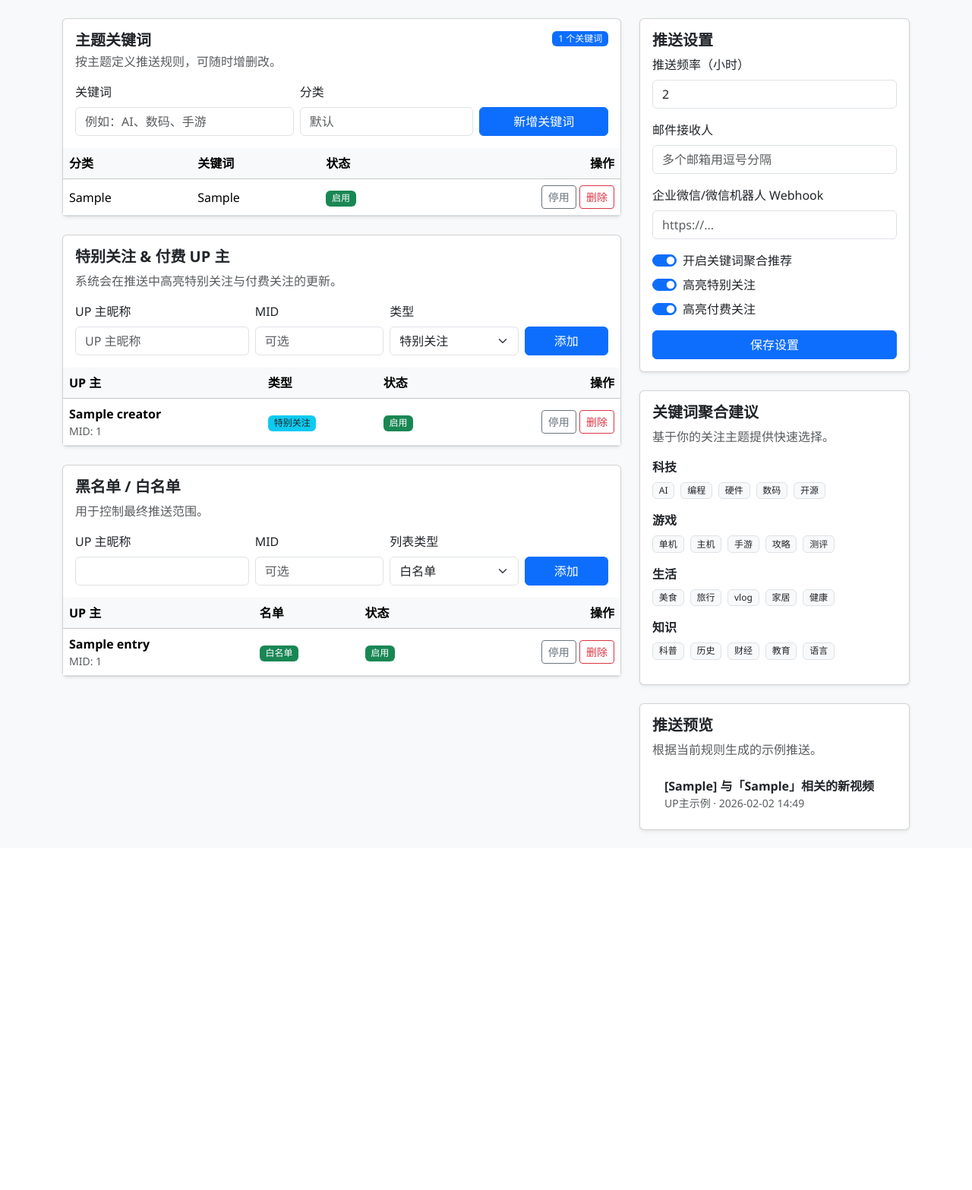
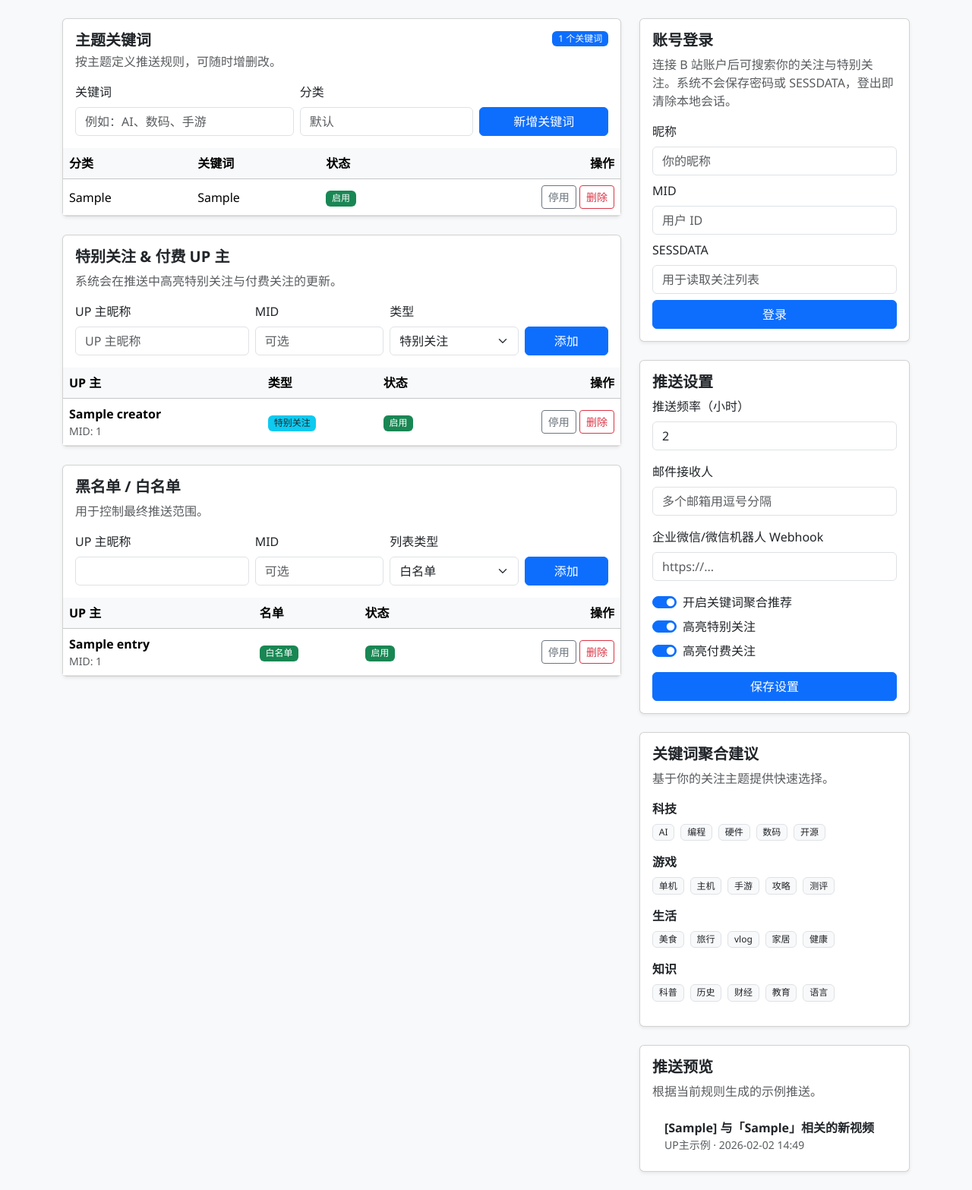
Before and after one commit to songlinzheng-cecoucan/BILIBILI-Helper, a Flask app: page / in a window 1280 px wide. Shown: the part 56-1623 px from the top of the page at 76% size. Before the commit the page ends 1152 px from the top, so only its background shows below. Run offline with Flask 3, Linux system fonts and the light colour scheme; data comes from the database, SQL or seed files in the repository; tables that the repository leaves empty hold one stand-in row (values such as "Sample post").

Commit message:
Add account login and followings search

```diff
--- a/app.py
+++ b/app.py
@@ -1,12 +1,17 @@
 from __future__ import annotations
 
+import json
+import os
+import secrets
 import sqlite3
+import urllib.parse
+import urllib.request
 from dataclasses import dataclass
 from datetime import datetime
 from pathlib import Path
 from typing import Iterable, Optional
 
-from flask import Flask, redirect, render_template, request, url_for
+from flask import Flask, redirect, render_template, request, session, url_for
 
 APP_DIR = Path(__file__).resolve().parent
 DB_PATH = APP_DIR / "data.db"
@@ -56,6 +61,9 @@ class Settings:
 
 
 app = Flask(__name__)
+app.secret_key = os.environ.get("BILIBILI_HELPER_SECRET") or secrets.token_hex(32)
+
+BILI_SESSION_STORE: dict[str, dict[str, str]] = {}
 
 
 def get_connection() -> sqlite3.Connection:
@@ -194,8 +202,96 @@ def build_feed_preview(
     return preview[:10]
 
 
+def create_bili_session(display_name: str, mid: str, sessdata: str) -> str:
+    session_id = secrets.token_urlsafe(32)
+    BILI_SESSION_STORE[session_id] = {
+        "display_name": display_name,
+        "mid": mid,
+        "sessdata": sessdata,
+    }
+    return session_id
+
+
+def get_bili_session() -> Optional[dict[str, str]]:
+    session_id = session.get("bili_session_id")
+    if not session_id:
+        return None
+    return BILI_SESSION_STORE.get(session_id)
+
+
+def clear_bili_session() -> None:
+    session_id = session.pop("bili_session_id", None)
+    if session_id:
+        BILI_SESSION_STORE.pop(session_id, None)
+
+
+def fetch_followings(
+    mid: str,
+    sessdata: str,
+    keyword: str,
+    max_pages: int = 3,
+) -> list[dict[str, str]]:
+    results: list[dict[str, str]] = []
+    encoded_keyword = keyword.strip().lower()
+    if not encoded_keyword:
+        return results
+
+    for page in range(1, max_pages + 1):
+        query = urllib.parse.urlencode(
+            {
+                "vmid": mid,
+                "pn": page,
+                "ps": 50,
+                "order": "desc",
+                "order_type": "attention",
+            }
+        )
+        url = f"https://api.bilibili.com/x/relation/followings?{query}"
+        request_obj = urllib.request.Request(
+            url,
+            headers={
+                "Cookie": f"SESSDATA={sessdata}",
+                "User-Agent": "BILIBILI-Helper/1.0",
+            },
+        )
+        with urllib.request.urlopen(request_obj, timeout=10) as response:
+            payload = json.loads(response.read().decode("utf-8"))
+        data = payload.get("data") or {}
+        followings = data.get("list") or []
+        if not followings:
+            break
+        for item in followings:
+            name = str(item.get("uname", "")).strip()
+            item_mid = str(item.get("mid", "")).strip()
+            if encoded_keyword not in name.lower():
+                continue
+            results.append(
+                {
+                    "name": name or "未知UP主",
+                    "mid": item_mid or "未知",
+                    "special": "1" if item.get("special") == 1 else "0",
+                }
+            )
+    return results
+
+
 @app.route("/")
 def index():
+    account = get_bili_session()
+    search_keyword = request.args.get("search", "").strip()
+    search_results: list[dict[str, str]] = []
+    search_error = ""
+
+    if account and search_keyword:
+        try:
+            search_results = fetch_followings(
+                account["mid"],
+                account["sessdata"],
+                search_keyword,
+            )
+        except Exception:
+            search_error = "搜索失败，请检查 SESSDATA 是否有效或稍后重试。"
+
     with get_connection() as conn:
         keywords = fetch_keywords(conn)
         creators = fetch_up_creators(conn)
@@ -214,6 +310,10 @@ def index():
         categories=sorted({"默认"} | {kw.category for kw in keywords}),
         category_suggestions=CATEGORY_SUGGESTIONS,
         preview=preview,
+        account=account,
+        search_keyword=search_keyword,
+        search_results=search_results,
+        search_error=search_error,
     )
 
 
@@ -280,6 +380,26 @@ def update_settings():
     return redirect(url_for("index"))
 
 
+@app.route("/account/login", methods=["POST"])
+def account_login():
+    display_name = request.form.get("display_name", "").strip()
+    mid = request.form.get("mid", "").strip()
+    sessdata = request.form.get("sessdata", "").strip()
+
+    if not (display_name and mid and sessdata):
+        return redirect(url_for("index"))
+
+    clear_bili_session()
+    session["bili_session_id"] = create_bili_session(display_name, mid, sessdata)
+    return redirect(url_for("index"))
+
+
+@app.route("/account/logout", methods=["POST"])
+def account_logout():
+    clear_bili_session()
+    return redirect(url_for("index"))
+
+
 @app.route("/creators/add", methods=["POST"])
 def add_creator():
     name = request.form.get("name", "").strip()
@@ -292,6 +412,29 @@ def add_creator():
                 (name, mid, tag),
             )
     return redirect(url_for("index"))
+
+
+@app.route("/account/creators/add", methods=["POST"])
+def add_creator_from_account():
+    name = request.form.get("name", "").strip()
+    mid = request.form.get("mid", "").strip()
+    tag = request.form.get("tag", "special")
+    search_keyword = request.form.get("search_keyword", "").strip()
+    if name:
+        with get_connection() as conn:
+            existing = conn.execute(
+                """
+                SELECT 1 FROM up_creators
+                WHERE name = ? AND mid = ? AND tag = ?
+                """,
+                (name, mid, tag),
+            ).fetchone()
+            if not existing:
+                conn.execute(
+                    "INSERT INTO up_creators (name, mid, tag, enabled) VALUES (?, ?, ?, 1)",
+                    (name, mid, tag),
+                )
+    return redirect(url_for("index", search=search_keyword))
 
 
 @app.route("/creators/<int:creator_id>/toggle", methods=["POST"])
--- a/templates/index.html
+++ b/templates/index.html
@@ -216,6 +216,94 @@
   <div class="col-lg-4">
     <div class="card shadow-sm mb-4">
       <div class="card-body">
+        <h5 class="card-title">账号登录</h5>
+        <p class="text-muted">
+          连接 B 站账户后可搜索你的关注与特别关注。系统不会保存密码或 SESSDATA，登出即清除本地会话。
+        </p>
+        {% if account %}
+        <div class="d-flex justify-content-between align-items-start mb-3">
+          <div>
+            <div class="fw-semibold">{{ account.display_name }}</div>
+            <div class="small text-muted">MID: {{ account.mid }}</div>
+          </div>
+          <form method="post" action="{{ url_for('account_logout') }}">
+            <button class="btn btn-sm btn-outline-secondary">登出</button>
+          </form>
+        </div>
+        <form class="row g-2" method="get" action="{{ url_for('index') }}">
+          <div class="col-12">
+            <label class="form-label">搜索关注</label>
+            <input class="form-control" name="search" placeholder="输入 UP 主昵称" value="{{ search_keyword }}" />
+          </div>
+          <div class="col-12">
+            <button class="btn btn-primary w-100">搜索</button>
+          </div>
+        </form>
+        {% if search_error %}
+        <div class="alert alert-warning mt-3 mb-0">{{ search_error }}</div>
+        {% endif %}
+        {% if search_keyword %}
+        <div class="mt-3">
+          <div class="fw-semibold mb-2">搜索结果</div>
+          <ul class="list-group list-group-flush">
+            {% for result in search_results %}
+            <li class="list-group-item">
+              <div class="d-flex justify-content-between align-items-start gap-2">
+                <div>
+                  <div class="fw-semibold">{{ result.name }}</div>
+                  <div class="small text-muted">MID: {{ result.mid }}</div>
+                </div>
+                <div class="d-flex flex-column gap-2 align-items-end">
+                  {% if result.special == '1' %}
+                  <span class="badge bg-warning text-dark">特别关注</span>
+                  {% endif %}
+                  <form method="post" action="{{ url_for('add_creator_from_account') }}">
+                    <input type="hidden" name="name" value="{{ result.name }}" />
+                    <input type="hidden" name="mid" value="{{ result.mid }}" />
+                    <input type="hidden" name="tag" value="special" />
+                    <input type="hidden" name="search_keyword" value="{{ search_keyword }}" />
+                    <button class="btn btn-sm btn-outline-info">添加特别关注</button>
+                  </form>
+                  <form method="post" action="{{ url_for('add_creator_from_account') }}">
+                    <input type="hidden" name="name" value="{{ result.name }}" />
+                    <input type="hidden" name="mid" value="{{ result.mid }}" />
+                    <input type="hidden" name="tag" value="paid" />
+                    <input type="hidden" name="search_keyword" value="{{ search_keyword }}" />
+                    <button class="btn btn-sm btn-outline-warning">添加付费关注</button>
+                  </form>
+                </div>
+              </div>
+            </li>
+            {% else %}
+            <li class="list-group-item text-muted">没有匹配的关注。</li>
+            {% endfor %}
+          </ul>
+        </div>
+        {% endif %}
+        {% else %}
+        <form class="row g-2" method="post" action="{{ url_for('account_login') }}">
+          <div class="col-12">
+            <label class="form-label">昵称</label>
+            <input class="form-control" name="display_name" placeholder="你的昵称" required />
+          </div>
+          <div class="col-12">
+            <label class="form-label">MID</label>
+            <input class="form-control" name="mid" placeholder="用户 ID" required />
+          </div>
+          <div class="col-12">
+            <label class="form-label">SESSDATA</label>
+            <input class="form-control" type="password" name="sessdata" placeholder="用于读取关注列表" required />
+          </div>
+          <div class="col-12">
+            <button class="btn btn-primary w-100">登录</button>
+          </div>
+        </form>
+        {% endif %}
+      </div>
+    </div>
+
+    <div class="card shadow-sm mb-4">
+      <div class="card-body">
         <h5 class="card-title">推送设置</h5>
         <form method="post" action="{{ url_for('update_settings') }}">
           <div class="mb-3">
```
